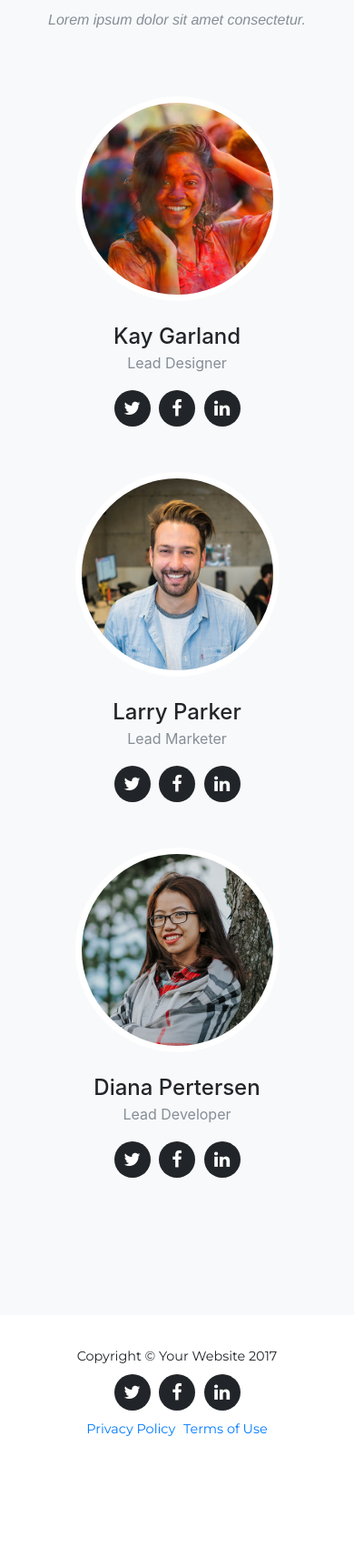
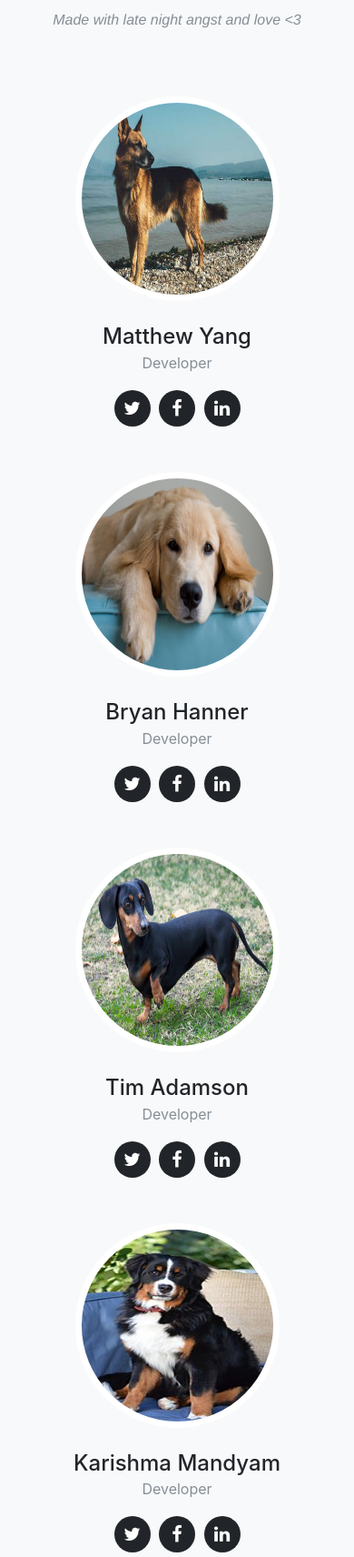
Before and after one commit to TimAdamson21/a11ytext, a website with bundled scripts: page index.html in a window 390 px wide. Shown: the part 2011-3723 px from the top of the page at 91% size. Before the commit the page ends 3627 px from the top, so only its background shows below. Built offline with nearby package versions, Linux system fonts and the light colour scheme; a web font is replaced by a local one.

Commit message:
adds images

```diff
--- a/index.html
+++ b/index.html
@@ -150,15 +150,15 @@ and download versions they can use in a simple text file.</p>
         <div class="row">
           <div class="col-lg-12 text-center">
             <h2 class="section-heading text-uppercase">Our Amazing Team</h2>
-            <h3 class="section-subheading text-muted">Lorem ipsum dolor sit amet consectetur.</h3>
+            <h3 class="section-subheading text-muted">Made with late night angst and love <3 </h3>
           </div>
         </div>
         <div class="row">
           <div class="col-sm-4">
             <div class="team-member">
-              <img class="mx-auto rounded-circle" src="img/team/1.jpg" alt="">
-              <h4>Kay Garland</h4>
-              <p class="text-muted">Lead Designer</p>
+              <img class="mx-auto rounded-circle" src="img/team/4.jpg" alt="">
+              <h4>Matthew Yang</h4>
+              <p class="text-muted">Developer</p>
               <ul class="list-inline social-buttons">
                 <li class="list-inline-item">
                   <a href="#">
@@ -180,9 +180,9 @@ and download versions they can use in a simple text file.</p>
           </div>
           <div class="col-sm-4">
             <div class="team-member">
-              <img class="mx-auto rounded-circle" src="img/team/2.jpg" alt="">
-              <h4>Larry Parker</h4>
-              <p class="text-muted">Lead Marketer</p>
+              <img class="mx-auto rounded-circle" src="img/team/5.jpg" alt="">
+              <h4>Bryan Hanner</h4>
+              <p class="text-muted">Developer</p>
               <ul class="list-inline social-buttons">
                 <li class="list-inline-item">
                   <a href="#">
@@ -204,9 +204,33 @@ and download versions they can use in a simple text file.</p>
           </div>
           <div class="col-sm-4">
             <div class="team-member">
-              <img class="mx-auto rounded-circle" src="img/team/3.jpg" alt="">
-              <h4>Diana Pertersen</h4>
-              <p class="text-muted">Lead Developer</p>
+              <img class="mx-auto rounded-circle" src="img/team/6.jpg" alt="">
+              <h4>Tim Adamson</h4>
+              <p class="text-muted">Developer</p>
+              <ul class="list-inline social-buttons">
+                <li class="list-inline-item">
+                  <a href="#">
+                    <i class="fa fa-twitter"></i>
+                  </a>
+                </li>
+                <li class="list-inline-item">
+                  <a href="#">
+                    <i class="fa fa-facebook"></i>
+                  </a>
+                </li>
+                <li class="list-inline-item">
+                  <a href="#">
+                    <i class="fa fa-linkedin"></i>
+                  </a>
+                </li>
+              </ul>
+            </div>
+          </div>
+          <div class="col-sm-4">
+            <div class="team-member">
+              <img class="mx-auto rounded-circle" src="img/team/7.jpg" alt="">
+              <h4>Karishma Mandyam</h4>
+              <p class="text-muted">Developer</p>
               <ul class="list-inline social-buttons">
                 <li class="list-inline-item">
                   <a href="#">
```
Also changed, not shown: img/team/4.jpg (added), img/team/5.jpg (added), img/team/6.jpg (added), img/team/7.jpg (added).
